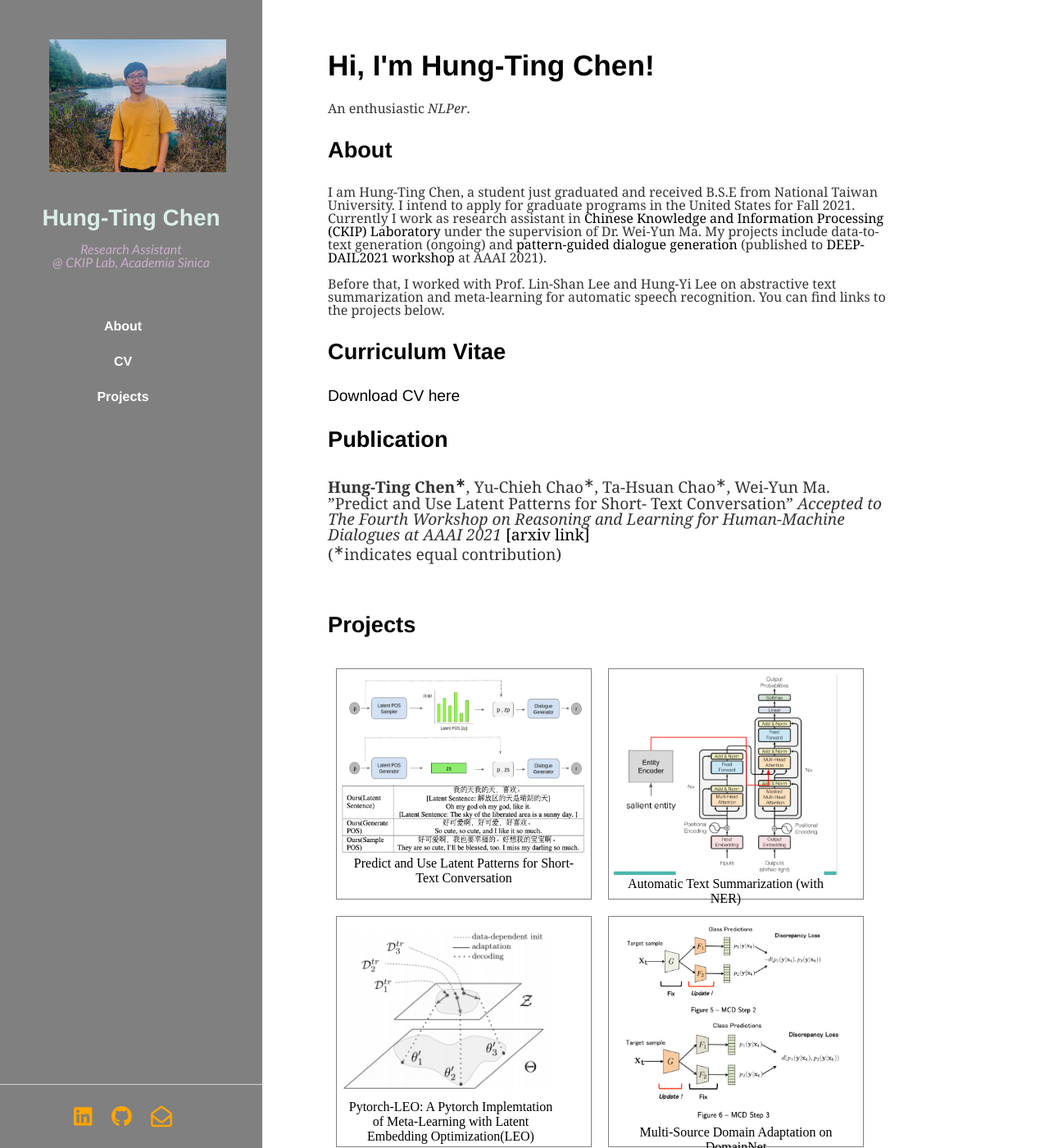
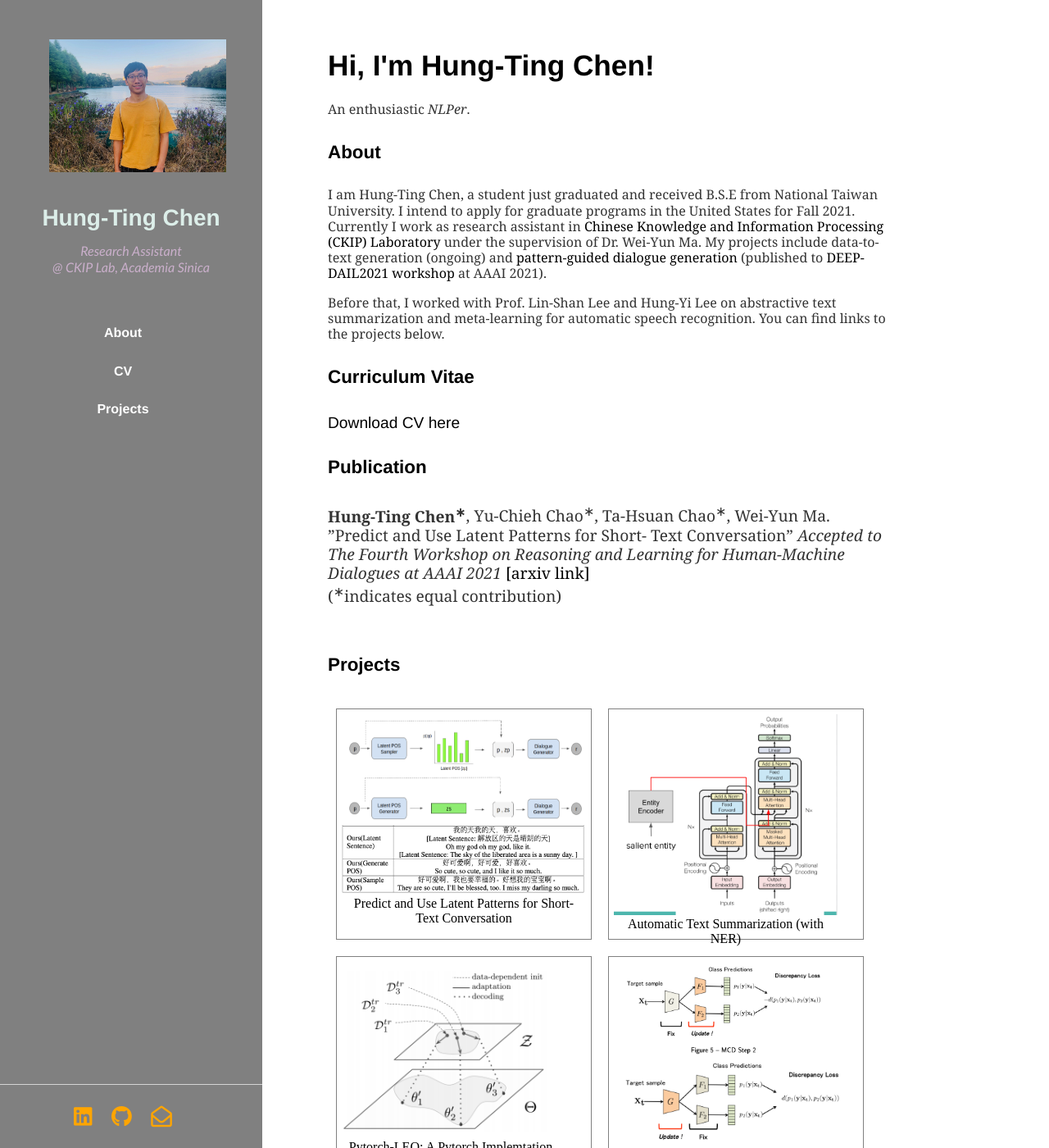
Before and after one commit to timchen0618/timchen0618.github.io, a Jekyll site: the page index.html, which Jekyll copies as it is, in a window 1280 px wide and 1400 px high. Shown: the whole window at 82% size. Built offline with Jekyll 4.4.1, drawn with Linux system fonts in a browser that asks for light colours; nearby versions of some CDN libraries.

Commit message:
modify layout

```diff
--- a/css/main.css
+++ b/css/main.css
@@ -4,7 +4,7 @@
 a { text-decoration: none; color: black; }
 a:hover { text-decoration: underline; }
 
-p, ul { font-size: 1em; line-height: 1em; color: #333; font-family: 'Cambria', 'Verdana', 'Calibri'}
+p, ul { font-size: 1em; line-height: 1.2em; color: #333; font-family: 'Cambria', 'Verdana', 'Calibri'}
 
 h1, h2, h3, h4 { font-family: 'Helvetica', 'Arial', 'Sans-Serif'; }
 h1 { font-size: 2.2em;  }
@@ -17,6 +17,8 @@
 nav ul li, footer ul li { display: inline; margin-right: 20px; }
 
 footer { border-top: 1px solid #d5d5d5; font-size: .8em; }
+
+.header p  { font-size: 1.3em; line-height: 1.3em;}
 
 /* Blog */
 ul.posts { margin: 20px auto 40px; font-size: 1.5em; }
--- a/index.html
+++ b/index.html
@@ -58,7 +58,7 @@
 
             <section id="about">
                 <div class="about">
-                    <h3>About</h3>
+                    <h4>About</h4>
                     <p> I am Hung-Ting Chen, a student just graduated and received B.S.E from National Taiwan University. I intend to apply for graduate programs in the United States for Fall 2021. Currently I work as research assistant in <a href="https://ckip.iis.sinica.edu.tw/"> Chinese Knowledge and Information Processing (CKIP) Laboratory</a> under the supervision of Dr. Wei-Yun Ma. My projects include data-to-text generation (ongoing) and <a href="https://arxiv.org/abs/2010.13982"> pattern-guided dialogue generation</a> (published to <a href="https://sites.google.com/view/deep-dial2021/">DEEP-DAIL2021 workshop</a> at AAAI 2021). </p>
 
                     <p>Before that, I worked with Prof. Lin-Shan Lee and Hung-Yi Lee on abstractive text summarization and meta-learning for automatic speech recognition. You can find links to the projects below. </p>
@@ -75,7 +75,7 @@
 
             <section id="cv">
                 <div class="cv">
-                        <h3>Curriculum Vitae</h3>
+                        <h4>Curriculum Vitae</h4>
                         <p> <a href="/cv/CV_V2.pdf" class="download" title="Download CV as PDF">Download CV here</a></p>
                         <!-- <address>
                         <strong>Affiliation</strong><br>
@@ -85,7 +85,7 @@
                         <span class="obfuscate">youremailaddress@email.com</span>
                         </address> -->
 
-                        <h3>Publication</h3>
+                        <h4>Publication</h4>
 
                         <!-- <p><strong>Predict and Use Latent Patterns for Short-Text Conversation</strong> </br> Hung-Ting Chen, Yu-Chieh Chao, Ta-Hsuan Chao, Wei-Yun Ma  </br> <a href="https://arxiv.org/abs/2010.13982">[arxiv.org/abs/2010.13982]</a>
                         </p> -->
@@ -99,7 +99,7 @@
 
 
             <section id="projects">
-                <h3>Projects</h3>
+                <h4>Projects</h4>
                 <div class="projects_row">
 
 
```
